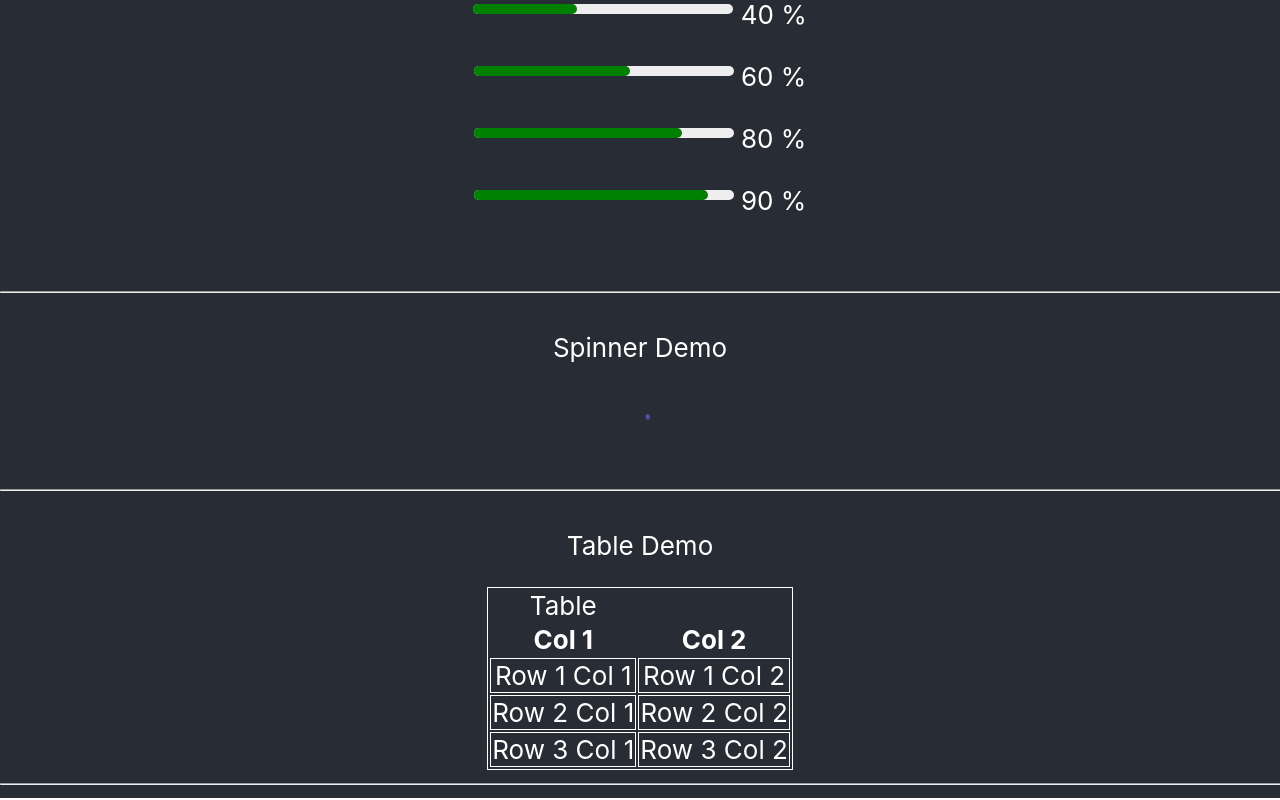
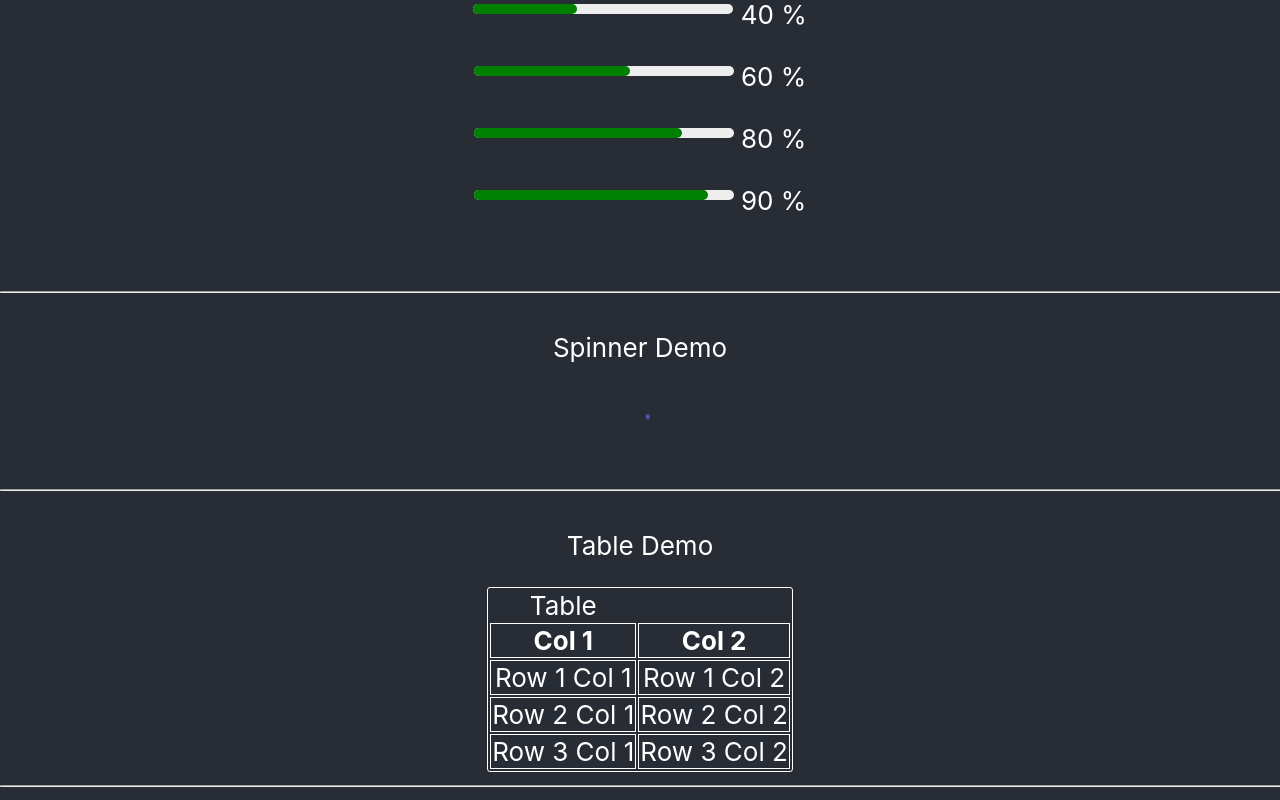
Before and after one commit to antoprince001/react-etirvin, a React (Create React App) app: page / in a window 1280 px wide. Shown: the part 1759-2559 px from the top of the page. Built offline with nearby package versions, Linux system fonts and the light colour scheme.

Commit message:
changed Table

```diff
--- a/src/components/Table/StyledTable.js
+++ b/src/components/Table/StyledTable.js
@@ -2,27 +2,42 @@ import styled from "styled-components";
 
 export const StyledTable = styled.table`
   border: 1px solid #fff;
+  border-radius: 3px;
 `;
 
 export const THead = styled.thead`
   border: 1px solid #fff;
   color: white;
+
+  justify-content: center;
 `;
 
 export const TFoot = styled.tfoot`
-  // custom css goes here
+  border: 1px solid #fff;
+  color: white;
+
+  justify-content: center;
 `;
 
 export const TBody = styled.tbody`
-  // custom css goes here
+  border: 1px solid #fff;
+  color: white;
+
+  justify-content: center;
 `;
 
 export const TR = styled.tr`
-  // custom css goes here
+  border: 1px solid #fff;
+  color: white;
+
+  justify-content: center;
 `;
 
 export const TH = styled.th`
-  // custom css goes here
+  border: 1px solid #fff;
+  color: white;
+
+  justify-content: center;
 `;
 
 export const TD = styled.td`
```
